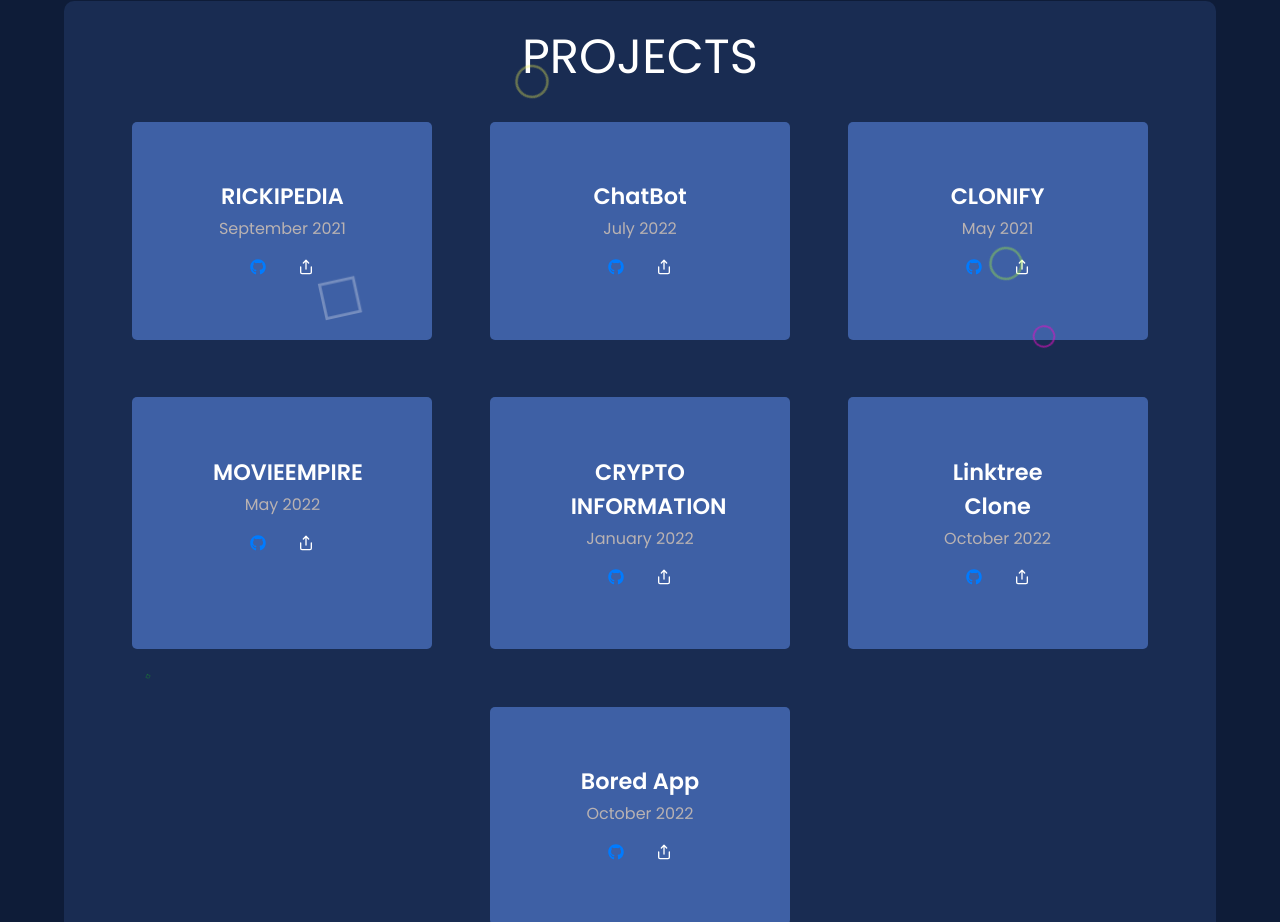
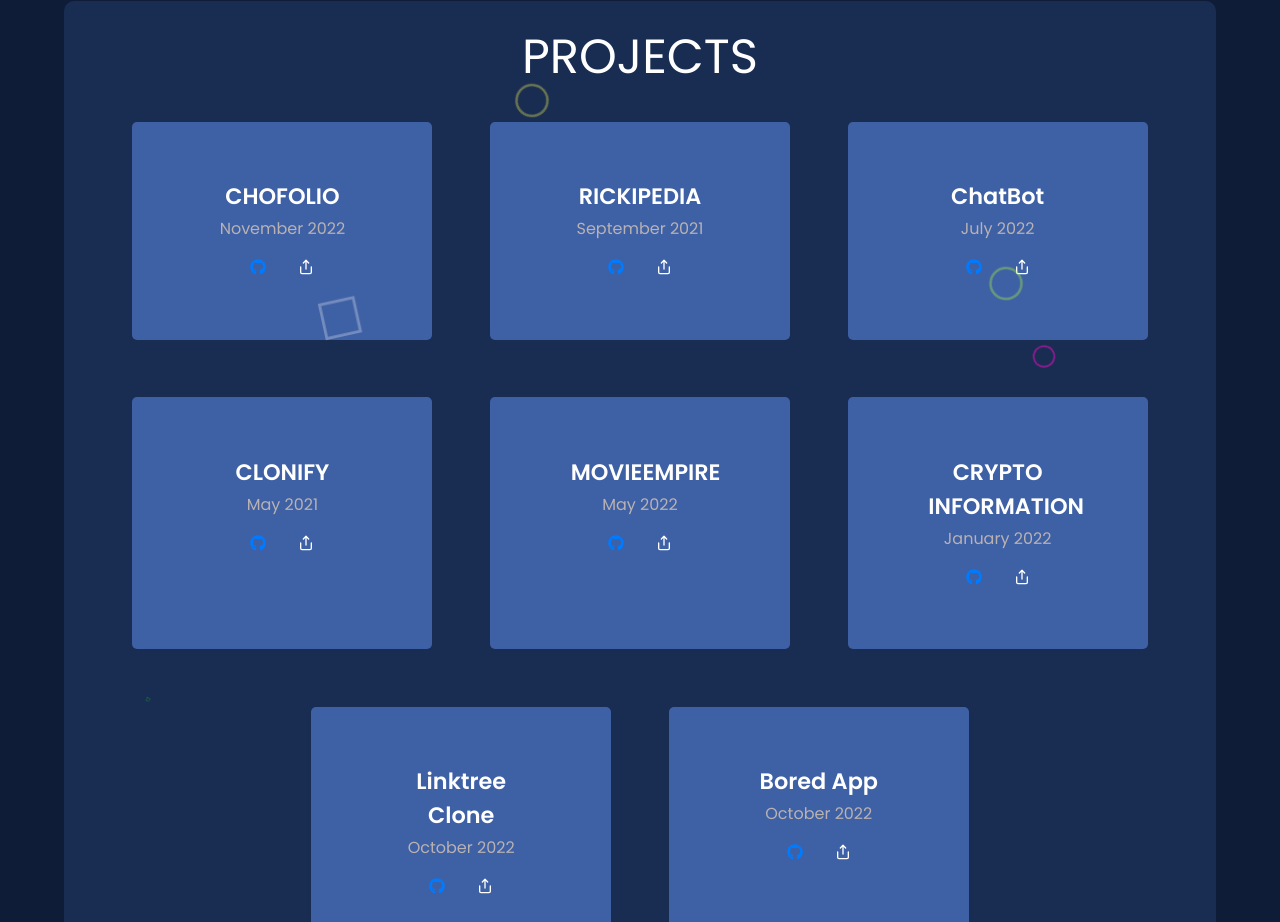
Before and after one commit to cermuel/cermuel-1, a React (Create React App) app: page / in a window 1280 px wide. Shown: the part 2399-3321 px from the top of the page. Built offline with nearby package versions, Linux system fonts and the light colour scheme.

Commit message:
Added new project

```diff
--- a/src/Components/Projects.jsx
+++ b/src/Components/Projects.jsx
@@ -8,6 +8,22 @@ const Projects = () => {
     <>
       <div className="projects-header">Projects</div>
       <div className="projects-container">
+        <div className="project-cards">
+          <div className="project-name">CHOFOLIO</div>
+          <div className="date">November 2022</div>
+          <div className="project-links">
+            <div className="repo">
+              <a href="https://github.com/cermuel/chofolio">
+                <FaGithub />
+              </a>
+            </div>
+            <div className="live-view">
+              <a href="https://chofolio.vercel.app/">
+                <FiShare />
+              </a>
+            </div>
+          </div>
+        </div>{" "}
         <div className="project-cards">
           <div className="project-name">RICKIPEDIA</div>
           <div className="date">September 2021</div>
```
